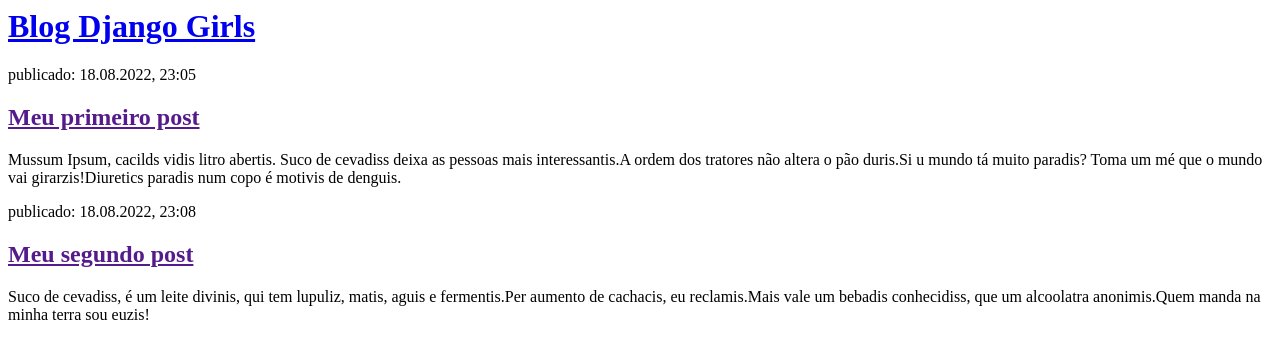
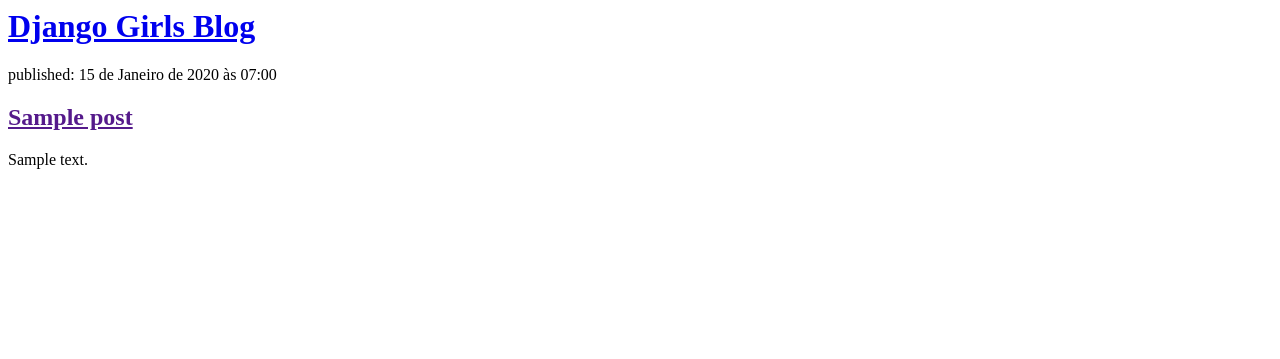
Before and after one commit to evandropcs/my-first-blog, a Django app: page / in a window 1280 px wide. Shown: the top 359 px of the page. Run offline with Django 4.2, Linux system fonts and the light colour scheme; tables that the repository leaves empty hold one stand-in row (values such as "Sample post").

Commit message:
modifica templates e os mostra os posts do db

```diff
--- a/blog/templates/blog/post_list.html
+++ b/blog/templates/blog/post_list.html
@@ -4,19 +4,38 @@
     </head>
     <body>
         <div>
-            <h1><a href="/">Blog Django Girls</a></h1>
+            <h1><a href="/">Django Girls Blog</a></h1>
         </div>
 
-        <div>
-            <p>publicado: 18.08.2022, 23:05</p>
-            <h2><a href="">Meu primeiro post</a></h2>
-            <p>Mussum Ipsum, cacilds vidis litro abertis. Suco de cevadiss deixa as pessoas mais interessantis.A ordem dos tratores não altera o pão duris.Si u mundo tá muito paradis? Toma um mé que o mundo vai girarzis!Diuretics paradis num copo é motivis de denguis.</p>
-        </div>
+        {% for post in posts %}
+            <div>
+                <p>published: {{post.published_date}}</p>
+                <h2><a href="">{{post.title}}</a></h2>
+                <p>{{post.text|linebreaksbr}}</p>
+            </div>
+        {% endfor %}
 
-        <div>
-            <p>publicado: 18.08.2022, 23:08</p>
-            <h2><a href="">Meu segundo post</a></h2>
-            <p>Suco de cevadiss, é um leite divinis, qui tem lupuliz, matis, aguis e fermentis.Per aumento de cachacis, eu reclamis.Mais vale um bebadis conhecidiss, que um alcoolatra anonimis.Quem manda na minha terra sou euzis!</p>
-        </div>
+
+
+
+<!--        <div>-->
+<!--            <h1><a href="/">Blog Django Girls</a></h1>-->
+<!--        </div>-->
+
+<!--        <div>-->
+<!--            <p>publicado: 18.08.2022, 23:05</p>-->
+<!--            <h2><a href="">Meu primeiro post</a></h2>-->
+<!--            <p>Mussum Ipsum, cacilds vidis litro abertis. Suco de cevadiss deixa as pessoas mais interessantis.A ordem dos tratores não altera o pão duris.Si u mundo tá muito paradis? Toma um mé que o mundo vai girarzis!Diuretics paradis num copo é motivis de denguis.</p>-->
+<!--        </div>-->
+<!--        {% for post in posts %}-->
+<!--            {{ post }}-->
+<!--        {% endfor %}-->
+
+
+<!--        <div>-->
+<!--            <p>publicado: 18.08.2022, 23:08</p>-->
+<!--            <h2><a href="">Meu segundo post</a></h2>-->
+<!--            <p>Suco de cevadiss, é um leite divinis, qui tem lupuliz, matis, aguis e fermentis.Per aumento de cachacis, eu reclamis.Mais vale um bebadis conhecidiss, que um alcoolatra anonimis.Quem manda na minha terra sou euzis!</p>-->
+<!--        </div>-->
     </body>
 </html>
--- a/blog/views.py
+++ b/blog/views.py
@@ -1,5 +1,11 @@
 from django.shortcuts import render
+from django.utils import timezone
+from blog.models import Post
 
 
 def post_list(request):
-    return render(request, 'blog/post_list.html', {})
+    posts = Post.objects.filter(published_date__lte=timezone.now()).order_by('title')
+    # contex={
+    #     'posts': posts
+    # }
+    return render(request, 'blog/post_list.html', {'posts': posts})
```
